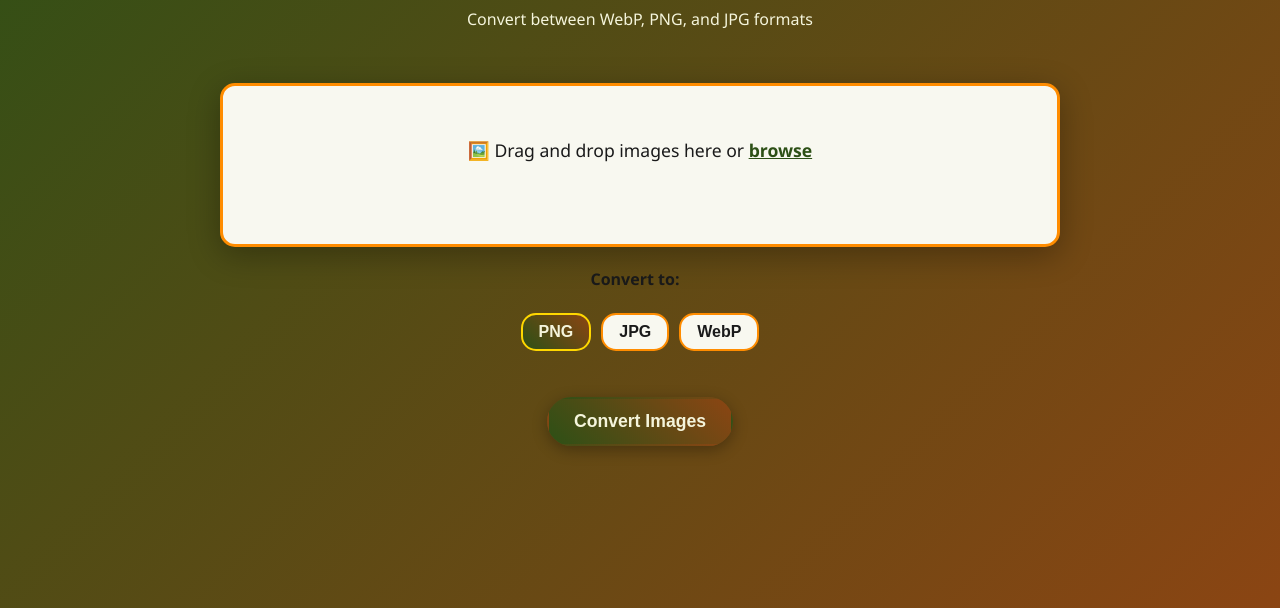
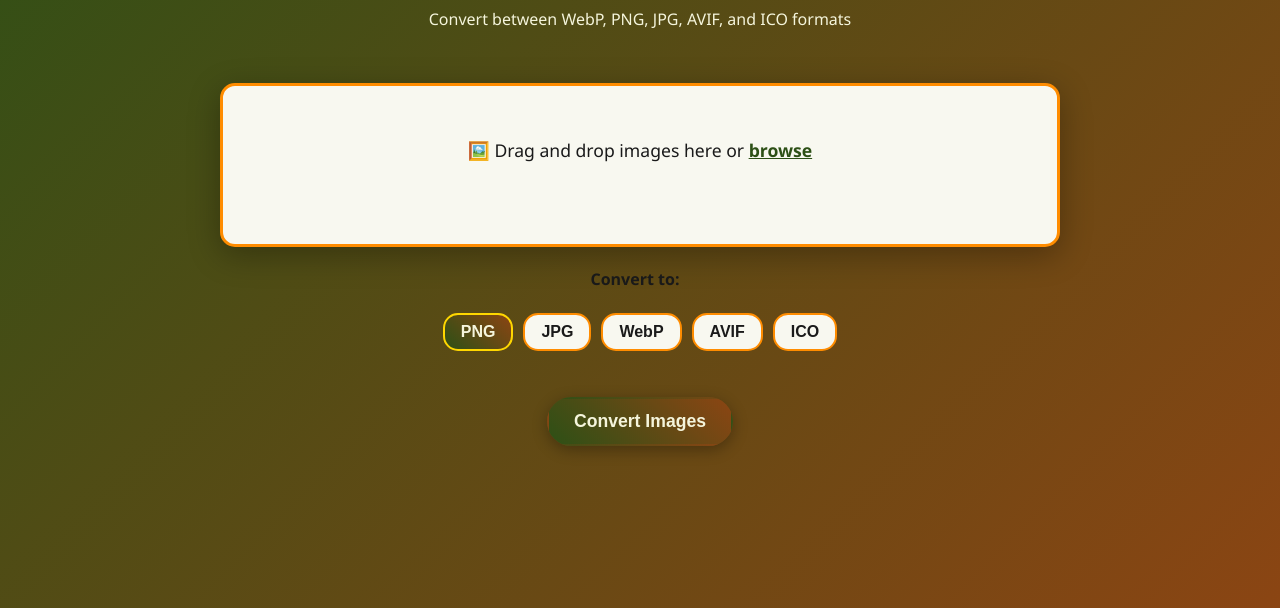
Before and after one commit to 171k/171k-tools, a plain HTML site: page converter/index.html in a window 1280 px wide. Shown: the part 192-800 px from the top of the page. Drawn offline with nearby package versions, Linux system fonts and the light colour scheme.

Commit message:
Update index.html
updateeee

```diff
--- a/converter/index.html
+++ b/converter/index.html
@@ -3,8 +3,8 @@
 <head>
     <meta charset="UTF-8">
     <meta name="viewport" content="width=device-width, initial-scale=1.0">
-    <meta name="description" content="Image Converter - Convert between WebP, PNG, and JPG formats">
-    <meta name="keywords" content="image converter, webp, png, jpg, format converter">
+    <meta name="description" content="Image Converter - Convert between WebP, PNG, JPG, AVIF, and ICO formats">
+    <meta name="keywords" content="image converter, webp, png, jpg, avif, ico, format converter">
     <title>171k Tool - Image Converter</title>
     <link rel="icon" type="image/png" href="../img/duck.png">
     <link rel="apple-touch-icon" href="../img/duck.png">
@@ -14,10 +14,10 @@
     <div class="container">
         <a href="../index.html" class="back-btn">← Back to Home</a>
         <h1>Image Converter</h1>
-        <p>Convert between WebP, PNG, and JPG formats</p>
+        <p>Convert between WebP, PNG, JPG, AVIF, and ICO formats</p>
         <div class="upload-area drop-area" id="drop-area">
             <p>🖼️ Drag and drop images here or <label for="image-files" class="file-label">browse</label></p>
-            <input type="file" id="image-files" name="images" accept="image/webp,image/png,image/jpeg" multiple required style="display:none;" />
+            <input type="file" id="image-files" name="images" accept="image/webp,image/png,image/jpeg,image/avif,image/x-icon,image/vnd.microsoft.icon,.ico" multiple required style="display:none;" />
             <div id="file-list"></div>
         </div>
         <div style="text-align:center; margin-bottom:18px;">
@@ -26,6 +26,8 @@
                 <button type="button" class="format-toggle active" data-format="png" aria-label="Convert to PNG">PNG</button>
                 <button type="button" class="format-toggle" data-format="jpg" aria-label="Convert to JPG">JPG</button>
                 <button type="button" class="format-toggle" data-format="webp" aria-label="Convert to WebP">WebP</button>
+                <button type="button" class="format-toggle" data-format="avif" aria-label="Convert to AVIF">AVIF</button>
+                <button type="button" class="format-toggle" data-format="ico" aria-label="Convert to ICO">ICO</button>
             </div>
             <input type="hidden" id="convert-to" value="png">
         </div>
```
